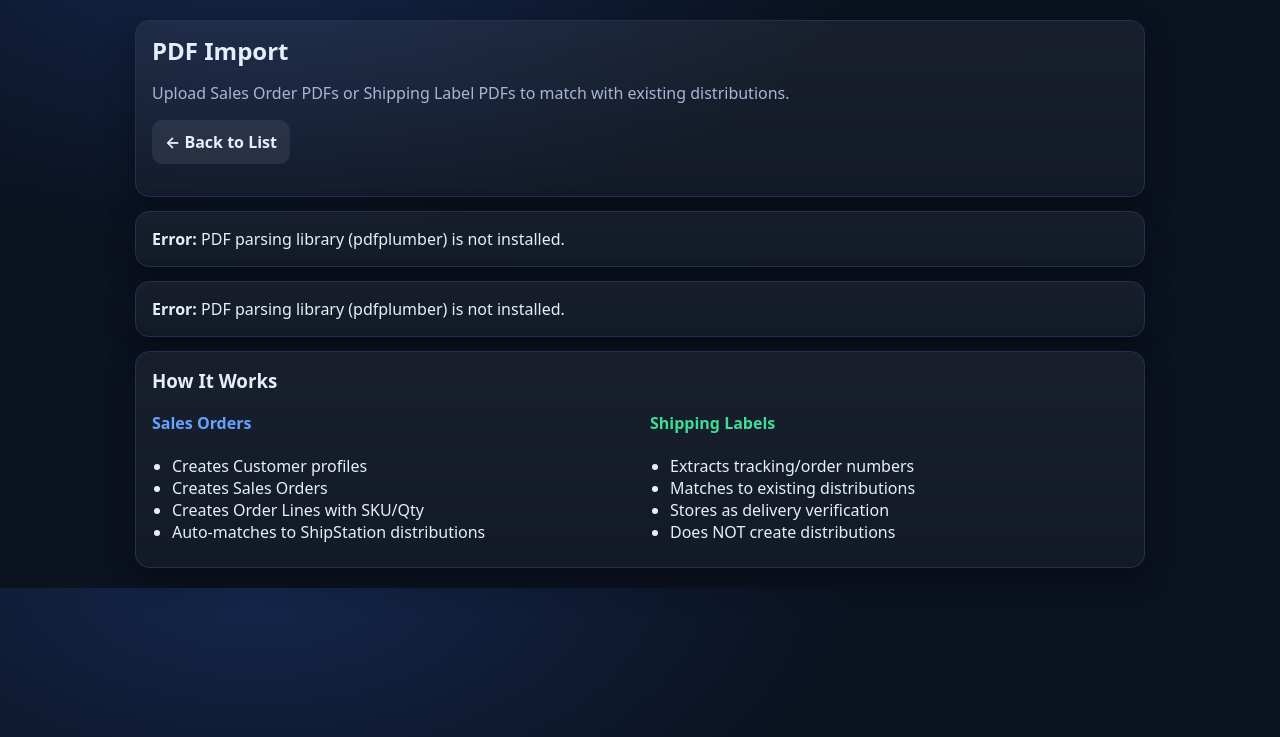
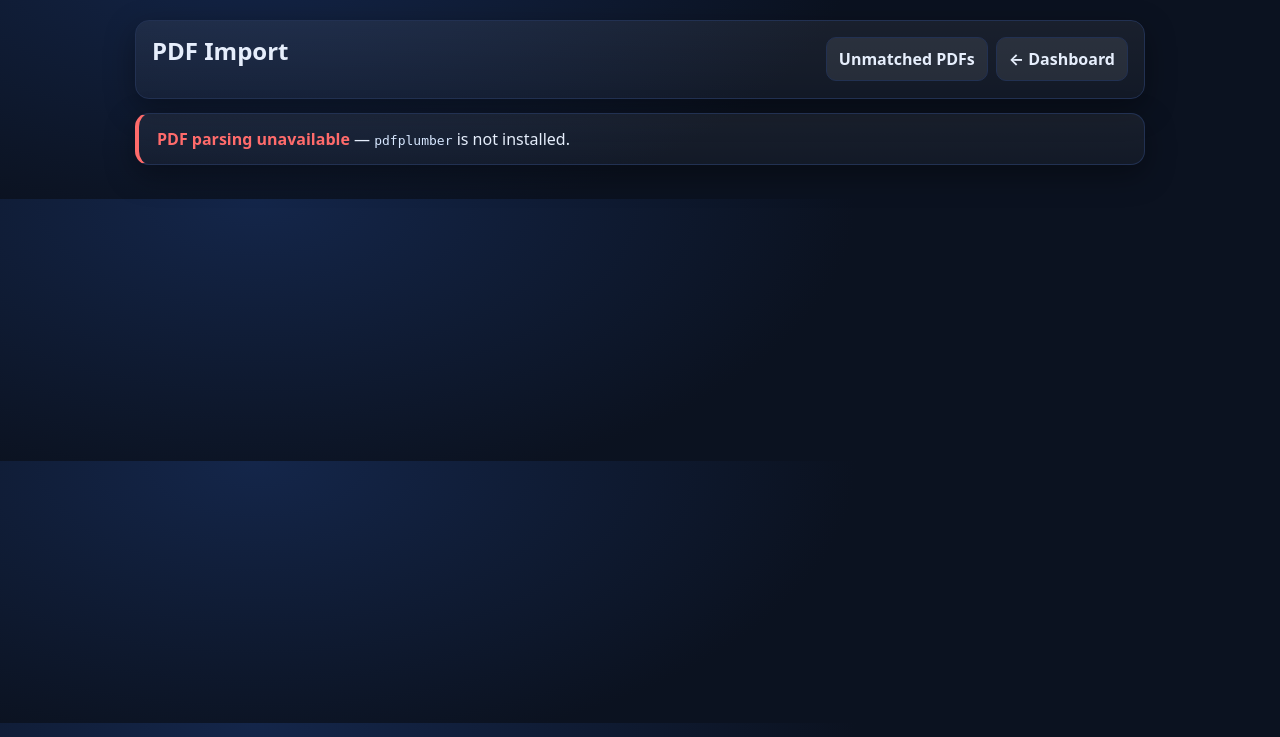
Before and after one commit to Ethan-Rao/SilqeQMS, a Python web app: template app/eqms/templates/admin/sales_orders/import.html in a window 1280 px wide. Shown: the part 63-800 px from the top of the page. Run offline with Jinja, Linux system fonts and the light colour scheme; the template is opened without the code that fills it, so the values that code supplies are empty.

Commit message:
Clean up sales dashboard UI: add Upload buttons, trim verbose text
Sales Dashboard:
- Replace '+ Log Entry' with 'Upload Sales Orders' and 'Upload Shipping Labels' buttons
- Move distribution log entry link to Admin Tools quick links
- Add 'Unmatched PDFs' to quick links footer
- Trim order list headers and lotlog warning text

Import PDF page:
- Streamlined layout with anchor for #shipping-labels
- Removed verbose 'How It Works' section
- Added navigation back to Dashboard and Unmatched PDFs

General text cleanup:
- Admin dashboard subtitle shortened
- Diagnostics: condensed PDF dependency warning
- ShipStation: tightened sync instructions
- Unmatched PDFs: replaced verbose explanation with one-liner legend
- Upload LotLog: condensed column description

```diff
--- a/app/eqms/templates/admin/diagnostics.html
+++ b/app/eqms/templates/admin/diagnostics.html
@@ -132,10 +132,7 @@
   {% if not diag.pdf_dependencies.pdfplumber or not diag.pdf_dependencies.PyPDF2 %}
     <div style="margin-top:16px; padding:12px; background:rgba(220,53,69,0.1); border-radius:6px; border:1px solid var(--danger);">
       <strong style="color:var(--danger);">⚠ PDF Import Disabled</strong>
-      <p class="muted" style="margin:8px 0 0; font-size:13px;">
-        One or more PDF libraries are missing. PDF import will not work until dependencies are installed.
-        <br>Run: <code>pip install pdfplumber PyPDF2</code>
-      </p>
+      <span class="muted" style="font-size:12px; margin-left:8px;">Install missing libraries: <code>pip install pdfplumber PyPDF2</code></span>
     </div>
   {% endif %}
 </div>
@@ -149,6 +146,7 @@
     <a class="button" href="{{ url_for('admin.accounts_list') }}">User Accounts</a>
     <a class="button button--secondary" href="{{ url_for('admin.audit_list') }}">Audit Trail</a>
     <a class="button button--secondary" href="{{ url_for('admin.reset_data_get') }}">Reset Data</a>
+    <a class="button button--secondary" href="{{ url_for('rep_traceability.distribution_log_new_get') }}">+ Distribution Entry</a>
     <a class="button button--secondary" href="{{ url_for('rep_traceability.tracing_list') }}">Tracing Reports</a>
     <a class="button button--secondary" href="{{ url_for('rep_traceability.sales_orders_list') }}">Sales Orders</a>
     <a class="button button--secondary" href="{{ url_for('rep_traceability.sales_orders_import_pdf_get') }}">Import PDFs</a>
--- a/app/eqms/templates/admin/index.html
+++ b/app/eqms/templates/admin/index.html
@@ -4,7 +4,7 @@
 <div style="max-width: 1600px; margin: 0 auto;">
   <div class="card" style="margin-bottom: 24px;">
     <h1 style="margin: 0;">Admin Dashboard</h1>
-    <p class="muted" style="margin-top: 8px;">Silq eQMS Administration Center</p>
+    <p class="muted" style="margin-top: 6px; font-size:13px;">Silq eQMS</p>
   </div>
 
   <div style="display: grid; grid-template-columns: repeat(4, 1fr); gap: 24px;">
--- a/app/eqms/templates/admin/sales_orders/import.html
+++ b/app/eqms/templates/admin/sales_orders/import.html
@@ -2,85 +2,51 @@
 {% block title %}Import PDFs{% endblock %}
 {% block content %}
 <div class="card">
-    <h1 style="margin-top:0;">PDF Import</h1>
-    <p class="muted">Upload Sales Order PDFs or Shipping Label PDFs to match with existing distributions.</p>
-
-    <div style="display:flex; gap:10px; margin-bottom:16px;">
-        <a class="button button--secondary" href="{{ url_for('rep_traceability.sales_orders_list') }}">&larr; Back to List</a>
+    <div style="display:flex; justify-content:space-between; align-items:center; flex-wrap:wrap; gap:12px;">
+        <h1 style="margin-top:0;">PDF Import</h1>
+        <div style="display:flex; gap:8px;">
+            <a class="button button--secondary" href="{{ url_for('rep_traceability.sales_orders_unmatched_pdfs') }}">Unmatched PDFs</a>
+            <a class="button button--secondary" href="{{ url_for('rep_traceability.sales_dashboard') }}">← Dashboard</a>
+        </div>
     </div>
 </div>
 
 <div style="height: 14px;"></div>
 
-<div class="card">
-    {% if pdfplumber_available %}
-    <h2 style="margin-top:0;">📄 Sales Order PDFs</h2>
-    <p class="muted" style="margin-bottom:12px;">Upload Sales Order PDFs to create orders, customers, and order lines.</p>
+{% if not pdfplumber_available %}
+<div class="card" style="border-left:4px solid var(--danger); padding:14px 18px;">
+    <strong style="color:var(--danger);">PDF parsing unavailable</strong> — <code>pdfplumber</code> is not installed.
+</div>
+<div style="height: 14px;"></div>
+{% endif %}
+
+{% if pdfplumber_available %}
+<div class="card" id="sales-orders">
+    <h2 style="margin-top:0; font-size:16px;">📄 Sales Order PDFs</h2>
     <form class="form" method="post" action="{{ url_for('rep_traceability.sales_orders_import_pdf_bulk') }}" enctype="multipart/form-data" id="sales-order-form">
         <div>
-            <div class="label">Select Sales Order PDF Files</div>
+            <div class="label">Select PDF files</div>
             <input type="file" name="pdf_files" accept=".pdf,application/pdf" multiple required />
-            <p class="muted" style="margin-top:4px; font-size:12px;">
-                Max 10MB per file, 50MB total. Pages with "SALES ORDER" header will be processed.
-            </p>
+            <p class="muted" style="margin-top:4px; font-size:11px;">Multi-page PDFs are auto-split. Existing orders with matching numbers are replaced.</p>
         </div>
         <button class="button" type="submit" id="sales-order-btn">Import Sales Orders</button>
     </form>
-    {% else %}
-    <div class="alert alert--danger">
-        <strong>Error:</strong> PDF parsing library (pdfplumber) is not installed.
-    </div>
-    {% endif %}
 </div>
 
 <div style="height: 14px;"></div>
 
-<div class="card">
-    {% if pdfplumber_available %}
-    <h2 style="margin-top:0;">📦 Shipping Label PDFs (Packing Slips)</h2>
-    <p class="muted" style="margin-bottom:12px;">Upload shipping labels to match with existing distributions via tracking number or order number.</p>
+<div class="card" id="shipping-labels">
+    <h2 style="margin-top:0; font-size:16px;">📦 Shipping Labels</h2>
     <form class="form" method="post" action="{{ url_for('rep_traceability.shipping_labels_import_bulk') }}" enctype="multipart/form-data" id="shipping-label-form">
         <div>
-            <div class="label">Select Shipping Label PDF Files</div>
+            <div class="label">Select PDF files</div>
             <input type="file" name="pdf_files" accept=".pdf,application/pdf" multiple required />
-            <p class="muted" style="margin-top:4px; font-size:12px;">
-                Max 10MB per file, 50MB total. Labels are matched by tracking number, order number, or ship-to.
-            </p>
+            <p class="muted" style="margin-top:4px; font-size:11px;">Matched to distributions by tracking number or order number. Does not create new orders.</p>
         </div>
         <button class="button" type="submit" id="shipping-label-btn">Import Shipping Labels</button>
     </form>
-    {% else %}
-    <div class="alert alert--danger">
-        <strong>Error:</strong> PDF parsing library (pdfplumber) is not installed.
-    </div>
-    {% endif %}
 </div>
-
-<div style="height: 14px;"></div>
-
-<div class="card">
-    <h3 style="margin-top:0;">How It Works</h3>
-    <div style="display:grid; grid-template-columns: 1fr 1fr; gap:20px;">
-        <div>
-            <h4 style="margin-top:0; color:var(--primary);">Sales Orders</h4>
-            <ul style="margin:8px 0; padding-left:20px;">
-                <li>Creates Customer profiles</li>
-                <li>Creates Sales Orders</li>
-                <li>Creates Order Lines with SKU/Qty</li>
-                <li>Auto-matches to ShipStation distributions</li>
-            </ul>
-        </div>
-        <div>
-            <h4 style="margin-top:0; color:var(--success);">Shipping Labels</h4>
-            <ul style="margin:8px 0; padding-left:20px;">
-                <li>Extracts tracking/order numbers</li>
-                <li>Matches to existing distributions</li>
-                <li>Stores as delivery verification</li>
-                <li>Does NOT create distributions</li>
-            </ul>
-        </div>
-    </div>
-</div>
+{% endif %}
 
 <script>
 document.addEventListener('DOMContentLoaded', function() {
@@ -91,11 +57,16 @@ document.addEventListener('DOMContentLoaded', function() {
                 var btn = form.querySelector('button[type="submit"]');
                 if (btn) {
                     btn.disabled = true;
-                    btn.textContent = 'Uploading...';
+                    btn.textContent = 'Uploading…';
                 }
             });
         }
     });
+    // Auto-scroll to #shipping-labels if hash present
+    if (window.location.hash === '#shipping-labels') {
+        var el = document.getElementById('shipping-labels');
+        if (el) el.scrollIntoView({ behavior: 'smooth', block: 'start' });
+    }
 });
 </script>
 {% endblock %}
```
Also changed, not shown: app/eqms/templates/admin/sales_dashboard/index.html (+11 -14 lines), app/eqms/templates/admin/sales_orders/unmatched_pdfs.html (+6 -10 lines), app/eqms/templates/admin/shipstation/index.html (+3 -4 lines), app/eqms/templates/admin/upload_lotlog.html (+4 -7 lines).
